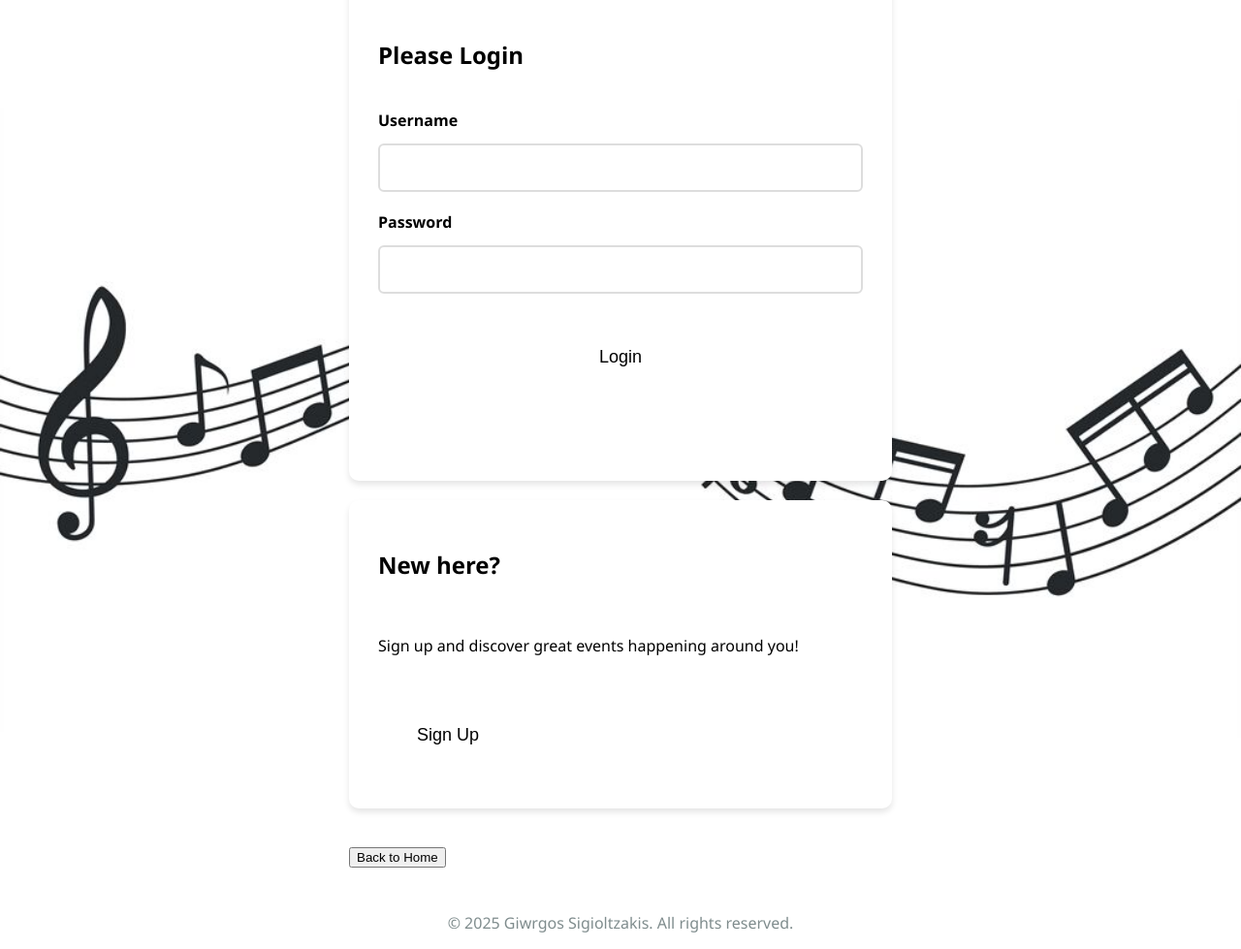
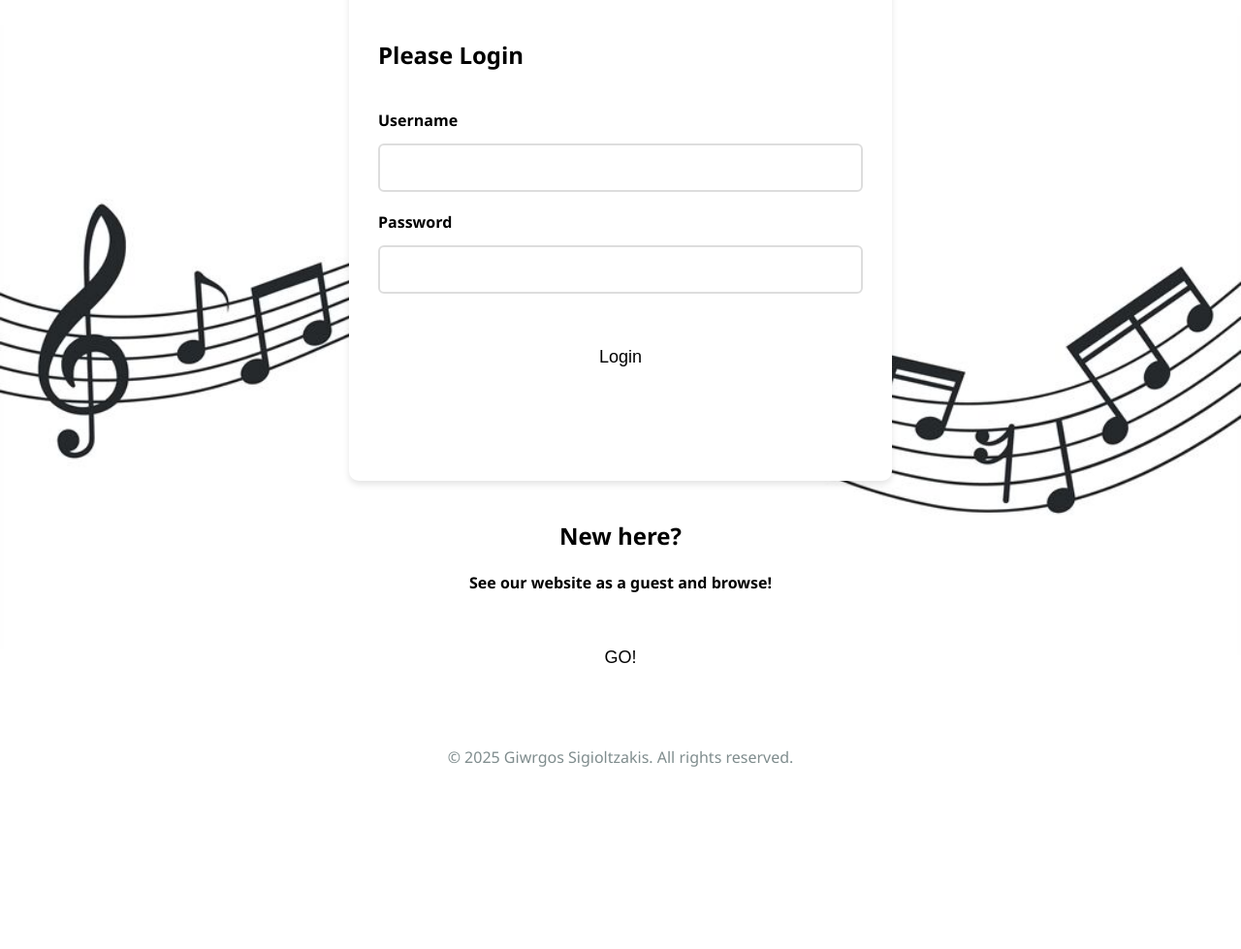
Before and after one commit to GSigioltzakis/359_proj, a plain HTML site: page html/users/normal_login.html in a window 1280 px wide. Shown: the part 116-1095 px from the top of the page at 97% size. After the commit the page ends 924 px from the top, so only its background shows below. Drawn offline with Linux system fonts and the light colour scheme; no server answers.

Commit message:
to guest einai ligo pio profanes

```diff
--- a/html/users/normal_login.html
+++ b/html/users/normal_login.html
@@ -30,12 +30,13 @@
                 <p id="login_message" style="color:red"></p>
             </div>
         </form>
-        <div class="section_2">
+        <div style="display: block; text-align: center;"">
             <h2>New here?</h2>
-            <p>Sign up and discover great events happening around you!</p>
-            <a href="normal_signup.html"><button class="submit_button">Sign Up</button></a>
+            <h4>See our website as a guest and browse!</h4>
+            <a href="../../index2.html">
+                <button class="submit_button">GO!</button>
+            </a>
         </div>
-        <a href="../../index2.html"><button id="to_home_btn" style="margin-top: 20px;">Back to Home</button></a>
     </div>
 
     <div id="profile_section" style="display: none;">
```
